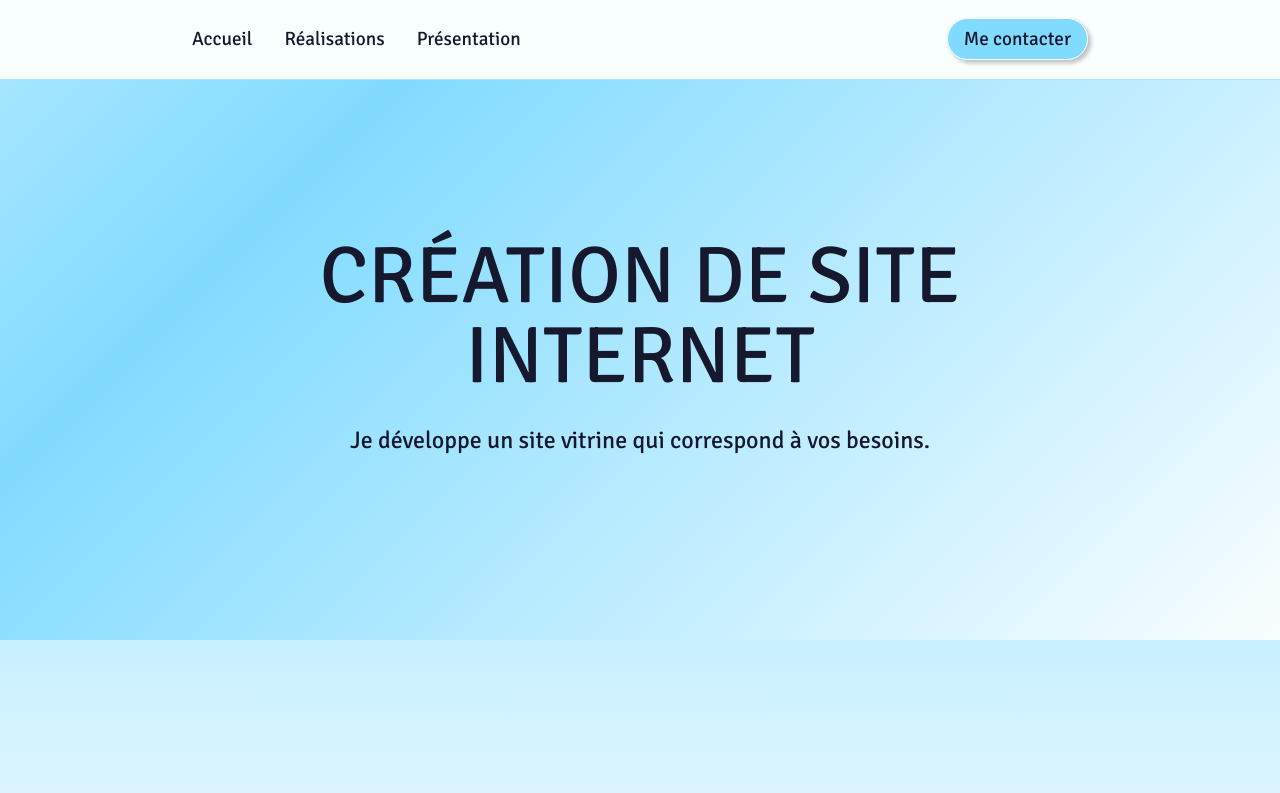
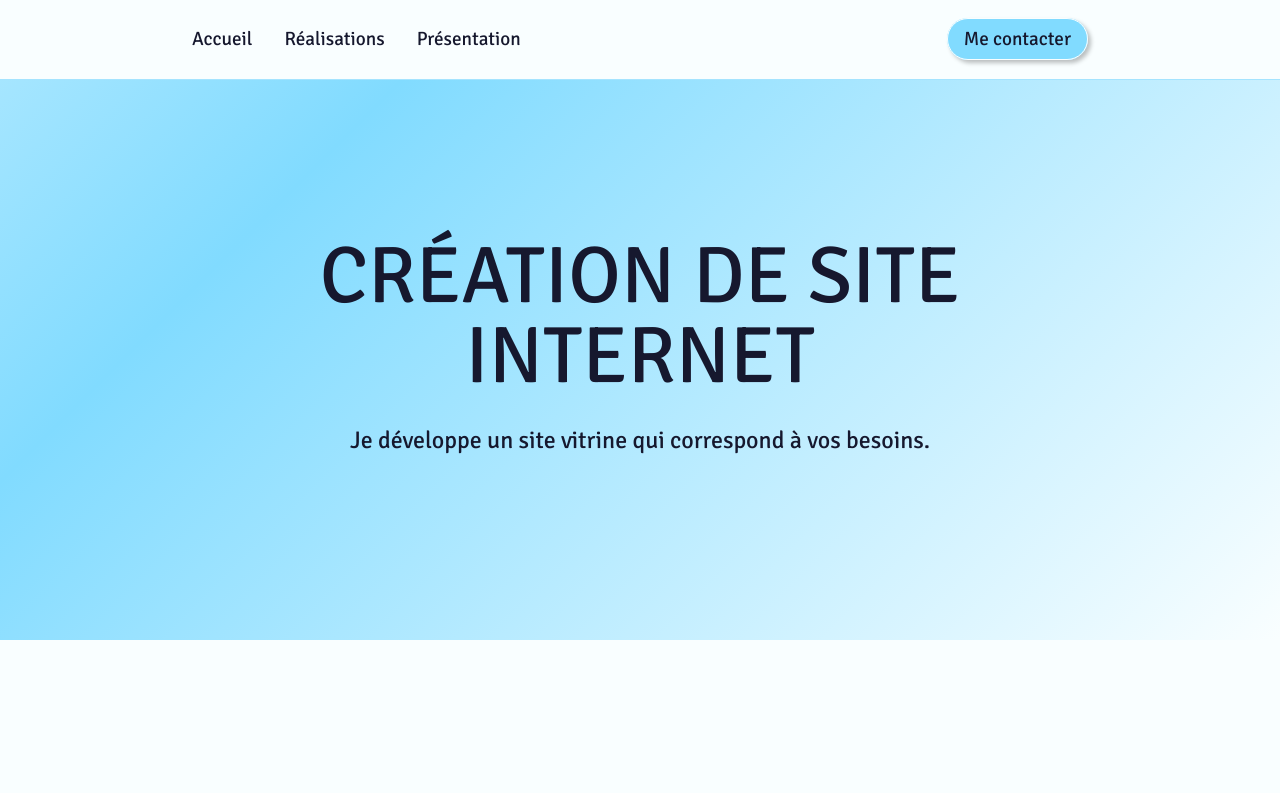
Before and after one commit to thiebautremy/site-perso-nextjs, a Next.js app: page / in a window 1280 px wide. Shown: the top 793 px of the page. Built offline with nearby package versions, Linux system fonts and the light colour scheme.

Commit message:
remove linear gradient mainLayout

```diff
--- a/components/Layout/MainLayout.module.scss
+++ b/components/Layout/MainLayout.module.scss
@@ -1,9 +1,9 @@
 @use "@/styles/variables" as var;
 
 .mainContent {
-  background: linear-gradient(
-    180deg,
-    var.$color-blue 0%,
-    var.$color-bg--light 35%
-  );
+  // background: linear-gradient(
+  //   180deg,
+  //   var.$color-blue 0%,
+  //   var.$color-bg--light 35%
+  // );
 }
```
